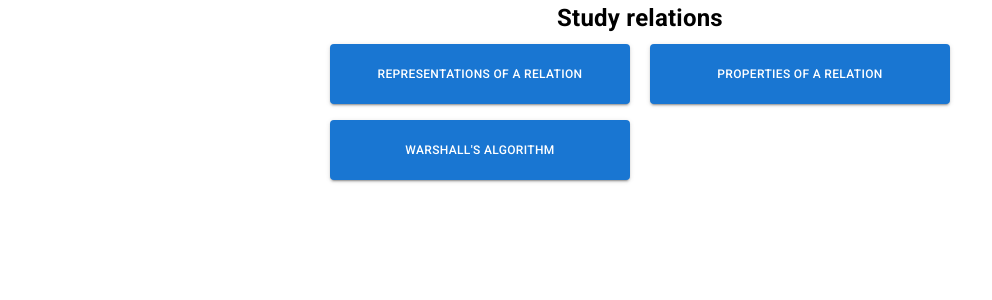
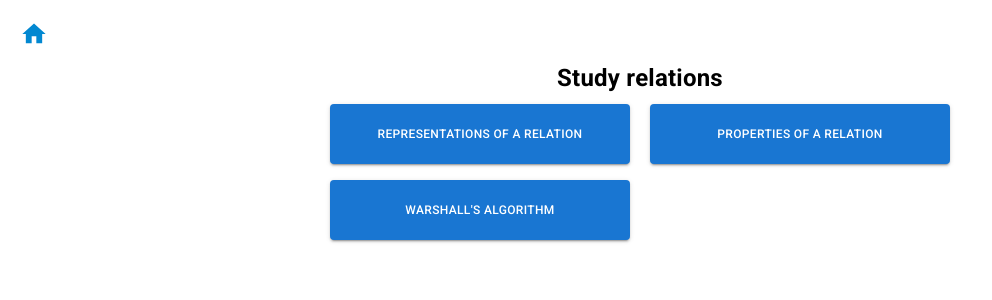
Before and after one commit to MHLinh/math-tutor-relations-functions, a React (Create React App) app: page / in a window 1280 px wide. Shown: the top 300 px of the page, without its empty margins (0-992 px from the left). Built offline with nearby package versions, Linux system fonts and the light colour scheme.

Commit message:
Add scroll to top, navigation buttons and padding

```diff
--- a/src/App.tsx
+++ b/src/App.tsx
@@ -1,6 +1,11 @@
 import React from "react"
 import { BrowserRouter as Router, Route, Routes } from "react-router-dom"
-import { ThemeProvider } from "@mui/styles"
+import { Box } from "@mui/material"
+import { makeStyles, ThemeProvider } from "@mui/styles"
+import {
+  ScrollToTop,
+  NavigationButtons,
+} from "components"
 import {
   HomePage,
   RelationRepresentationPage,
@@ -16,9 +21,19 @@ import {
 import { theme } from "theme"
 
 function App() {
+
   return (
     <Router>
+      {/* <ScrollToTop /> */}
       <ThemeProvider theme={theme}>
+        <Box
+          sx={{
+            paddingTop: 1,
+            paddingLeft: 1,
+            paddingRight: 1,
+          }}
+        >
+          <NavigationButtons />
           <Routes>
             <Route path="/" element={<HomePage />}/>
             <Route path="/relation-representation" element={<RelationRepresentationPage />} />
@@ -31,6 +46,7 @@ function App() {
             <Route path="/relation-properties-transitive" element={<RelationTransitivePage />} />
             <Route path="/relation-warshalls" element={<RelationWarshallsPage />} />
           </Routes>
+        </Box>
       </ThemeProvider>
     </Router>
   )
```
Lines whose indentation alone changed are shown as unchanged.
